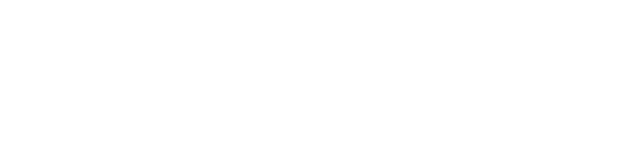
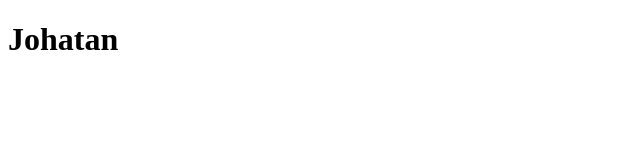
Before and after one commit to joh-na-than/curso-html, a plain HTML site: page 11/index.html in a window 1280 px wide. Shown: the whole page, without its empty margins (0-640 px from the left). Drawn offline with Linux system fonts and the light colour scheme.

Commit message:
cambio de nombre

```diff
--- a/11/index.html
+++ b/11/index.html
@@ -6,6 +6,6 @@
     <title>Document</title>
 </head>
 <body>
-
+    <h1>Johatan</h1>
 </body>
 </html>
```
